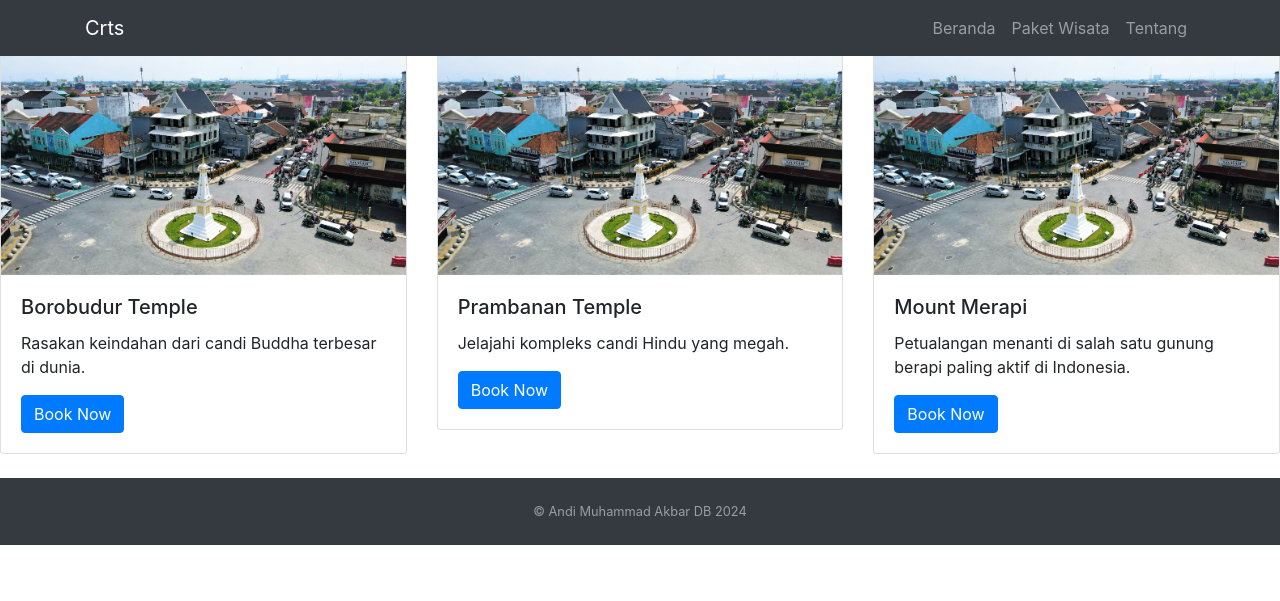
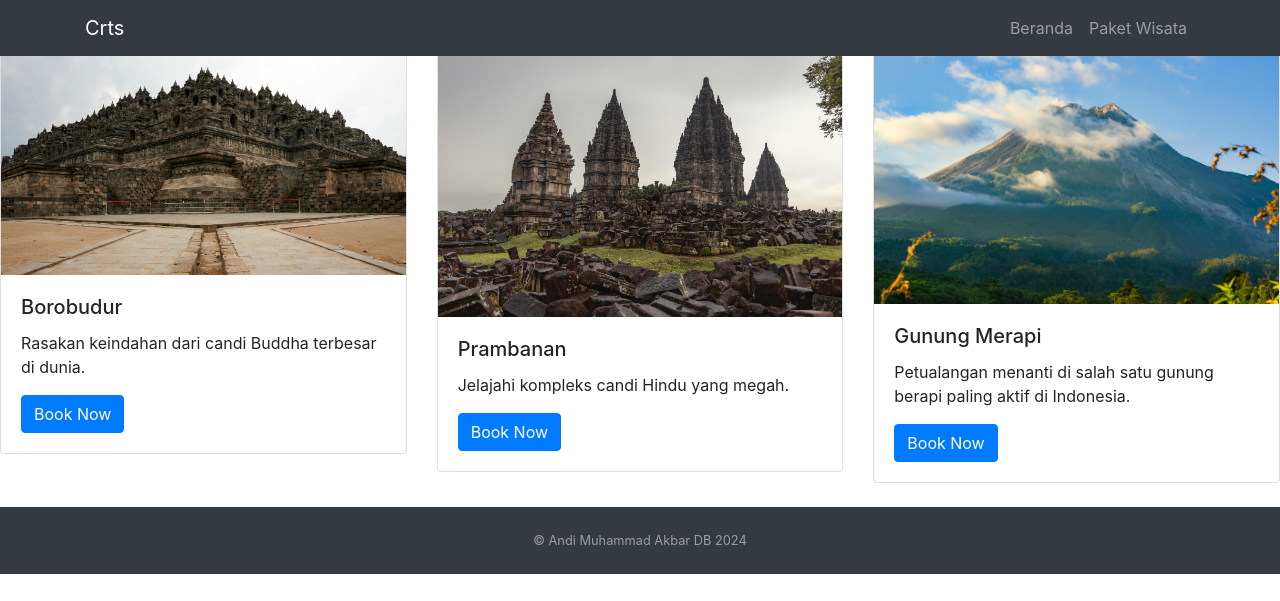
Before and after one commit to Crts-jpg/Travel, a PHP site: page /packages.php in a window 1280 px wide. Shown: the top 601 px of the page. Run offline with PHP 8.4, Linux system fonts and the light colour scheme.

Commit message:
update and remove sumthing

```diff
--- a/project-root/booking_summary.php
+++ b/project-root/booking_summary.php
@@ -14,12 +14,12 @@ $booking = $_SESSION['booking'];
 <head>
     <meta charset="UTF-8">
     <meta name="viewport" content="width=device-width, initial-scale=1.0">
-    <title>Booking Summary</title>
+    <title>Transaksi</title>
     <link href="https://stackpath.bootstrapcdn.com/bootstrap/4.5.2/css/bootstrap.min.css" rel="stylesheet">
 </head>
 <body>
 
-<?php include 'includes/header.php'; ?>
+<?php include 'layout/header.php'; ?>
 
 <div class="container mt-5">
     <h2>Riwayat Bookingan Tiket</h2>
@@ -37,7 +37,7 @@ $booking = $_SESSION['booking'];
     <a href="packages.php" class="btn btn-primary">Pesan Lagi</a>
 </div>
 
-<?php include 'includes/footer.php'; ?>
+<?php include 'layout/footer.php'; ?>
 
 <script src="https://code.jquery.com/jquery-3.5.1.slim.min.js"></script>
 <script src="https://cdn.jsdelivr.net/npm/@popperjs/core@2.5.4/dist/umd/popper.min.js"></script>
--- a/project-root/includes/header.php
+++ b/project-root/layout/header.php
@@ -17,9 +17,6 @@
                 <li class="nav-item">
                     <a class="nav-link" href="packages.php">Paket Wisata</a>
                 </li>
-                <li class="nav-item">
-                    <a class="nav-link" href="about.php">Tentang</a>
-                </li>
             </ul>
         </div>
     </div>
--- a/project-root/package_details.php
+++ b/project-root/package_details.php
@@ -30,7 +30,7 @@
 </head>
 <body>
 
-<?php include 'includes/header.php'; ?>
+<?php include 'layout/header.php'; ?>
 
 <div class="container mt-5">
     <?php
@@ -92,7 +92,7 @@
     </form>
 </div>
 
-<?php include 'includes/footer.php'; ?>
+<?php include 'layout/footer.php'; ?>
 
 <script src="https://code.jquery.com/jquery-3.5.1.slim.min.js"></script>
 <script src="https://cdn.jsdelivr.net/npm/@popperjs/core@2.5.4/dist/umd/popper.min.js"></script>
--- a/project-root/packages.php
+++ b/project-root/packages.php
@@ -1,11 +1,11 @@
-<?php include __DIR__ . '/includes/header.php'; ?>
-<h2>Tour Packages</h2>
+<?php include __DIR__ . '/layout/header.php'; ?>
+<h2>Paket Tour</h2>
 <div class="row">
     <div class="col-md-4">
         <div class="card mb-4">
-            <img src="assets/images/yogyakarta.jpg" class="card-img-top" alt="Borobudur Temple">
+            <img src="assets/images/boro.jpg" class="card-img-top" alt="Borobudur Temple">
             <div class="card-body">
-                <h5 class="card-title">Borobudur Temple</h5>
+                <h5 class="card-title">Borobudur</h5>
                 <p class="card-text">Rasakan keindahan dari candi Buddha terbesar di dunia.</p>
                 <a href="package_details.php?package=borobudur" class="btn btn-primary">Book Now</a>
             </div>
@@ -13,9 +13,9 @@
     </div>
     <div class="col-md-4">
         <div class="card mb-4">
-            <img src="assets/images/yogyakarta.jpg" class="card-img-top" alt="Prambanan Temple">
+            <img src="assets/images/perambanan.jpg" class="card-img-top" alt="Prambanan Temple">
             <div class="card-body">
-                <h5 class="card-title">Prambanan Temple</h5>
+                <h5 class="card-title">Prambanan</h5>
                 <p class="card-text">Jelajahi kompleks candi Hindu yang megah.</p>
                 <a href="package_details.php?package=prambanan" class="btn btn-primary">Book Now</a>
             </div>
@@ -23,13 +23,13 @@
     </div>
     <div class="col-md-4">
         <div class="card mb-4">
-            <img src="assets/images/yogyakarta.jpg" class="card-img-top" alt="Mount Merapi">
+            <img src="assets/images/merapi.jpg" class="card-img-top" alt="Mount Merapi">
             <div class="card-body">
-                <h5 class="card-title">Mount Merapi</h5>
+                <h5 class="card-title">Gunung Merapi</h5>
                 <p class="card-text">Petualangan menanti di salah satu gunung berapi paling aktif di Indonesia.</p>
                 <a href="package_details.php?package=merapi" class="btn btn-primary">Book Now</a>
             </div>
         </div>
     </div>
 </div>
-<?php include __DIR__ . '/includes/footer.php'; ?>
+<?php include __DIR__ . '/layout/footer.php'; ?>
```
Also changed, not shown: project-root/index.php (+7 -7 lines), project-root/about.php (deleted), project-root/assets/images/borobudurSlide.jpg (added), project-root/assets/images/merapiSlide.jpg (added), project-root/assets/images/perambananSlide.jpg (added), project-root/contact.php (deleted), project-root/layout/footer.php (renamed from project-root/includes/footer.php).
